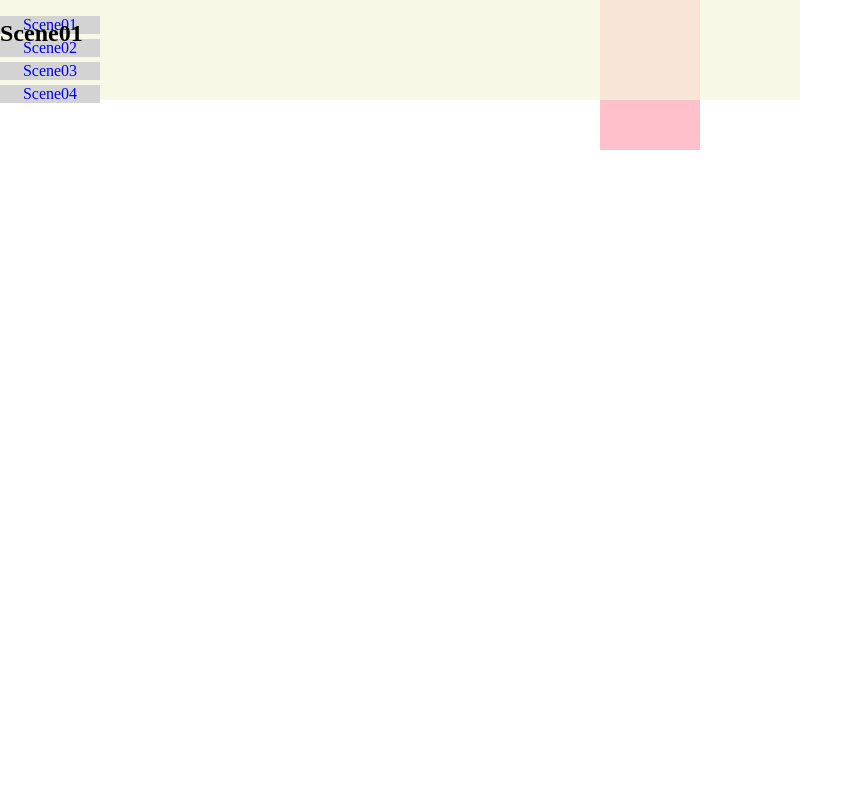
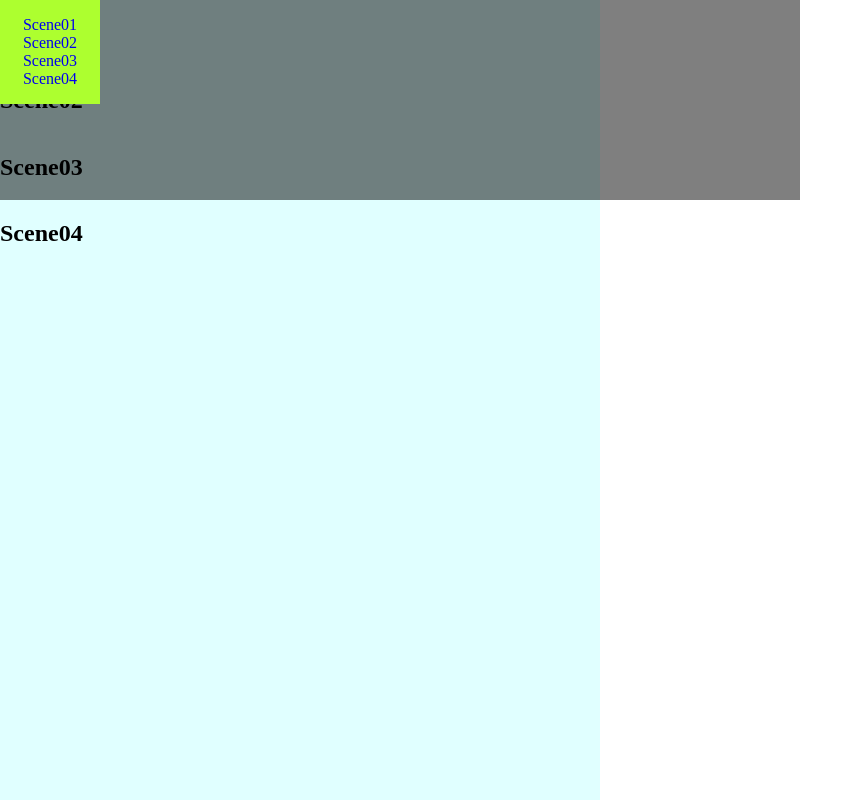
Before and after one commit to lydiacyhung/lydiacyhung.github.io, a plain HTML site: page as02/index.html in a window 1280 px wide. Shown: the top 800 px of the page, without its empty margins (0-863 px from the left). Drawn offline with Linux system fonts and the light colour scheme.

Commit message:
Update style.css

```diff
--- a/as02/style.css
+++ b/as02/style.css
@@ -1,48 +1,68 @@
-body {
+
+html, body {
     margin: 0;
     padding: 0;
 }
 
-#wrapper {
-    width: 800px;
-    margin: 0 auto;
+#wrapper{
+    width:800px;
+    margin:0 auto;
 }
 
-#banner {
-    width: 800px;
-    height: 100px;
-    background-color: beige;
-    opacity:0.7;
+
+#banner{
+    background-color: rgba(0, 0, 0, 0.5);
+    width:800px;
+    height:200px;
     clear:both;
     position:fixed;
+    top:0px;
+    /* left:0px; */
 }
 
 #banner-placeholder{
-    height: 100px;
+    height:200px;
+}
+
+.container {
+    overflow: hidden; /* Clear floats */
+  }
+
+.text-container{
+    padding:5px;
 }
 
 #nav {
-    width: 100px;
-    /* height: 200px; */
-    /* background-color:lightgray; */
+    background-color:greenyellow;
+    width:100px;
     /* float:left; */
     position:fixed;
+
 }
 
-ul{
-    padding-left: 0;
-}
-li{
-    display:block;
-    text-align: center;
-    margin-bottom: 5px;
-    background-color:lightgray;
+ul {
+    padding:0;
+    list-style-type: none;
 }
 
-li:hover{
-    background-color:pink;
+li {
+    display:block;
+    /* height:40px; */
+    /* padding: 10px;
+    margin: 10px; */
+    /* background-color: lightgreen; */
+    /* border: 1px solid black; */
+    text-align: center;
+
+
 }
-ul a{
+
+li:hover {
+    background-color: pink;
+}
+
+
+li a{
     text-decoration: none;
 }
 
@@ -50,35 +70,28 @@ ul a{
     width:100px;
     float:left;
 }
+
 #content {
-    width: 600px;
+    background-color:lightcyan;
+    width:600px;
+    float:left;
+    height:1000px;
+}
+
+section {
+    padding-top: 200px;
+    margin-top: -200px;
+}
+
+#supporting {
+    background-color:lightgoldenrodyellow;
+    width:100px;
     float:left;
 }
-#supporting {
-    width: 100px;
-    height: 150px;
-    background-color:pink;
-    float:left;
-}
+
 #footer {
-    width: 800px;
-    height: 50px;
-    background-color:gray;
+    background-color:dimgray;
+    width:800px;
+    height:50px;
     clear:both;
 }
-
-.container {
-  overflow: hidden; /* Clear floats */
-}
-
-section{
-    height:100vh;
-/*     scroll-margin-top: 100px;  */
-    padding-top: 100px;
-    margin-top: -100px;
-    position:relative;
-}
-
-.text-container{
-    padding: 5px;
-}
```
